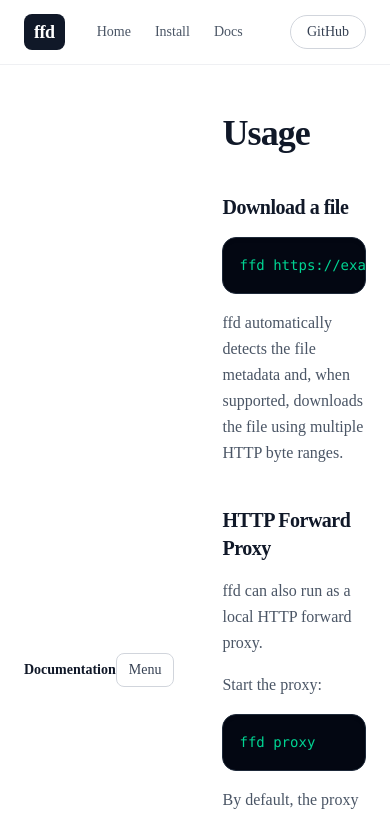
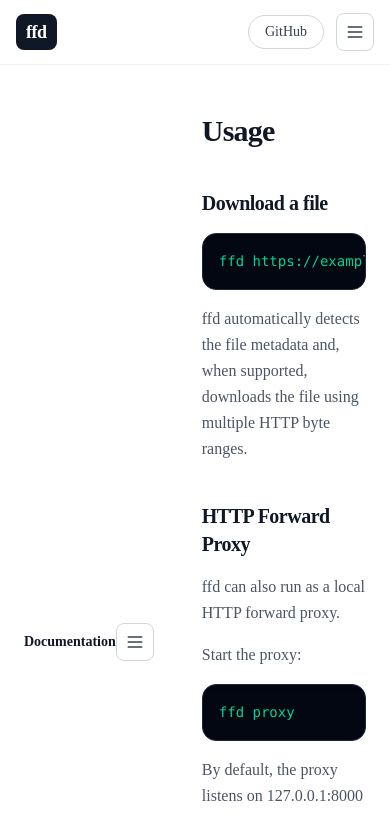
Before and after one commit to hamidrezaesh/ffd-website, a Next.js app: page /docs/usage in a window 390 px wide. Shown: the top 817 px of the page. Built offline with nearby package versions, Linux system fonts and the light colour scheme.

Commit message:
fix: move navbar items to hamburger menu for mobile

```diff
--- a/app/page.tsx
+++ b/app/page.tsx
@@ -10,16 +10,16 @@ export default function Home() {
         <section className="text-center">
           <div className="mx-auto w-fit rounded-xl border border-gray-200 bg-gray-950 px-6 py-4 font-mono shadow-2xl shadow-blue-500/10">
             <span className="select-none text-gray-500">$ </span>
-            <span className="text-5xl font-bold tracking-tight text-white">
+            <span className="text-4xl font-bold tracking-tight text-white sm:text-5xl">
               ffd
             </span>
           </div>
 
-          <p className="mt-6 text-2xl text-gray-600">
+          <p className="mt-6 text-xl text-gray-600 sm:text-2xl">
             Fast Fetch Data
           </p>
 
-        <div className="mt-10 flex justify-center gap-4">
+        <div className="mt-10 flex flex-col justify-center gap-4 sm:flex-row">
           <Link
               className="rounded-lg bg-blue-600 px-6 py-3 font-medium text-white shadow-lg shadow-blue-600/25 transition hover:-translate-y-0.5 hover:bg-blue-700"
             href="/docs/install">
--- a/components/DocsSidebar.tsx
+++ b/components/DocsSidebar.tsx
@@ -84,9 +84,16 @@ export default function DocsSidebar() {
           type="button"
           onClick={() => setOpen((v) => !v)}
           aria-expanded={open}
-          className="rounded-md border border-gray-300 px-3 py-1.5 text-sm font-medium text-gray-700 transition hover:bg-gray-100"
+          aria-label="Toggle documentation menu"
+          className="rounded-md border border-gray-300 p-2 text-gray-700 transition hover:bg-gray-100"
         >
-          Menu
+          <svg className="h-5 w-5" fill="none" viewBox="0 0 24 24" stroke="currentColor" strokeWidth={2}>
+            {open ? (
+              <path strokeLinecap="round" strokeLinejoin="round" d="M6 18L18 6M6 6l12 12" />
+            ) : (
+              <path strokeLinecap="round" strokeLinejoin="round" d="M4 6h16M4 12h16M4 18h16" />
+            )}
+          </svg>
         </button>
       </div>
 
--- a/components/Navbar.tsx
+++ b/components/Navbar.tsx
@@ -1,7 +1,19 @@
+"use client";
+
+import { useState } from "react";
+
+const links = [
+  { href: "/", label: "Home" },
+  { href: "/docs/install", label: "Install" },
+  { href: "/docs", label: "Docs" },
+];
+
 export default function Navbar() {
+  const [open, setOpen] = useState(false);
+
   return (
     <nav className="sticky top-0 z-50 w-full border-b border-gray-200/60 bg-white/70 backdrop-blur-md">
-      <div className="mx-auto flex h-16 max-w-6xl items-center justify-between px-6">
+      <div className="mx-auto flex h-16 max-w-6xl items-center justify-between px-4 sm:px-6">
         {/* Left */}
         <div className="flex items-center gap-8">
           <a
@@ -11,31 +23,16 @@ export default function Navbar() {
             ffd
           </a>
 
-          <div className="flex items-center gap-6 text-sm font-medium text-gray-600">
-            <a
-              href="/"
-              className="transition hover:text-black"
-            >
-              Home
+          <div className="hidden items-center gap-6 text-sm font-medium text-gray-600 sm:flex">
+            {links.map((link) => (
+              <a key={link.href} href={link.href} className="transition hover:text-black">
+                {link.label}
               </a>
-
-            <a
-              href="/docs/install"
-              className="transition hover:text-black"
-            >
-              Install
-            </a>
-
-            <a
-              href="/docs"
-              className="transition hover:text-black"
-            >
-              Docs
-            </a>
+            ))}
           </div>
         </div>
 
-        {/* Right */}
+        <div className="flex items-center gap-3">
           <a
             href="https://github.com/hamidrezaesh/ffd"
             target="_blank"
@@ -44,7 +41,41 @@ export default function Navbar() {
           >
             GitHub
           </a>
+
+          {/* Hamburger */}
+          <button
+            type="button"
+            onClick={() => setOpen((v) => !v)}
+            aria-expanded={open}
+            aria-label="Toggle menu"
+            className="rounded-md border border-gray-300 p-2 text-gray-700 transition hover:bg-gray-100 sm:hidden"
+          >
+            <svg className="h-5 w-5" fill="none" viewBox="0 0 24 24" stroke="currentColor" strokeWidth={2}>
+              {open ? (
+                <path strokeLinecap="round" strokeLinejoin="round" d="M6 18L18 6M6 6l12 12" />
+              ) : (
+                <path strokeLinecap="round" strokeLinejoin="round" d="M4 6h16M4 12h16M4 18h16" />
+              )}
+            </svg>
+          </button>
         </div>
+      </div>
+
+      {/* Mobile menu */}
+      {open && (
+        <div className="border-t border-gray-200/60 bg-white px-4 pb-4 pt-2 sm:hidden">
+          {links.map((link) => (
+            <a
+              key={link.href}
+              href={link.href}
+              onClick={() => setOpen(false)}
+              className="block rounded-lg px-3 py-2 text-sm font-medium text-gray-600 transition hover:bg-gray-100 hover:text-gray-900"
+            >
+              {link.label}
+            </a>
+          ))}
+        </div>
+      )}
     </nav>
   );
 }
--- a/components/docs-ui.tsx
+++ b/components/docs-ui.tsx
@@ -50,7 +50,7 @@ export function Page({ children }: { children: ReactNode }) {
 
 export function Title({ children }: { children: ReactNode }) {
   return (
-    <h1 className="text-4xl font-bold tracking-tight text-gray-900">
+    <h1 className="text-3xl font-bold tracking-tight text-gray-900 sm:text-4xl">
       {children}
     </h1>
   );
```
Lines whose indentation alone changed are shown as unchanged.
